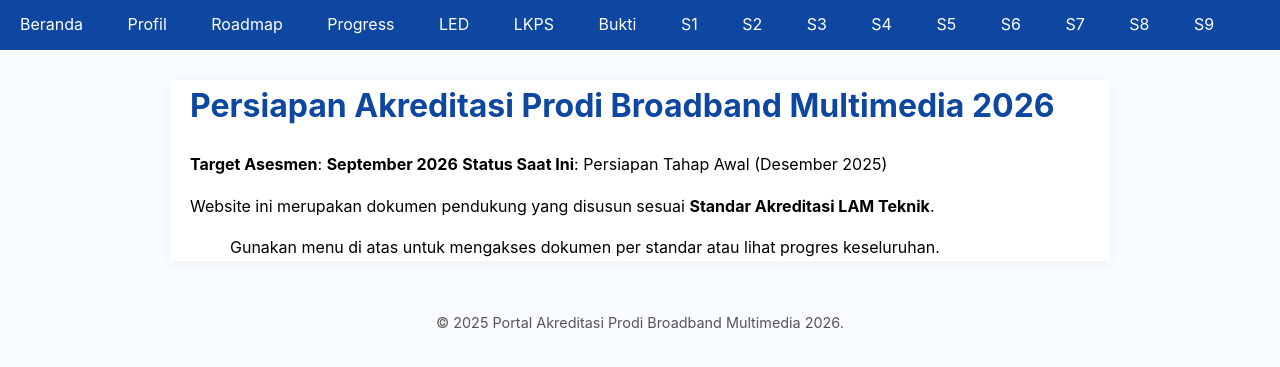
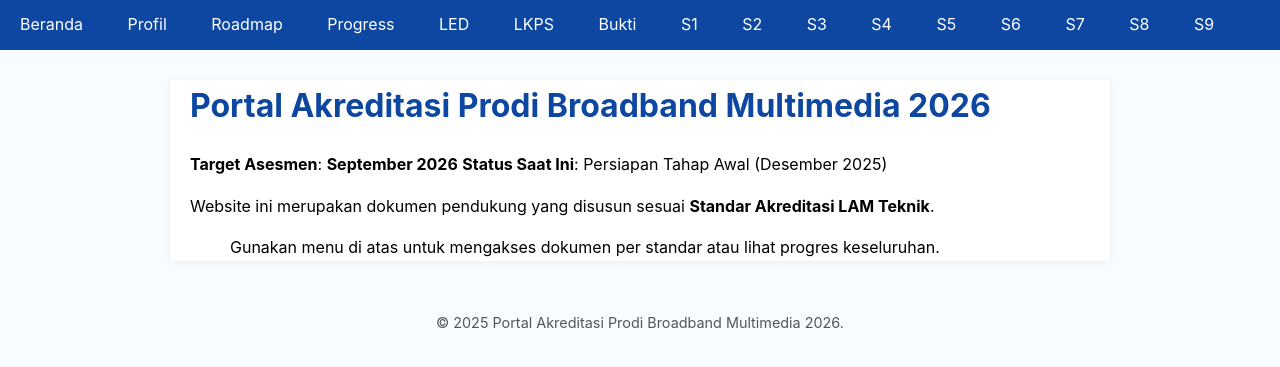
Before and after one commit to portal-psbm/aksi26, a Jekyll site: the page built from index.md, in a window 1280 px wide. Shown: the top 367 px of the page. Built offline with Jekyll 4.4.1, drawn with Linux system fonts in a browser that asks for light colours.

Commit message:
Update index.md

```diff
--- a/index.md
+++ b/index.md
@@ -4,7 +4,7 @@ title: Beranda
 permalink: /
 ---
 
-# Persiapan Akreditasi Prodi Broadband Multimedia 2026
+# Portal Akreditasi Prodi Broadband Multimedia 2026
 
 **Target Asesmen**: **September 2026**
 **Status Saat Ini**: Persiapan Tahap Awal (Desember 2025)
```
